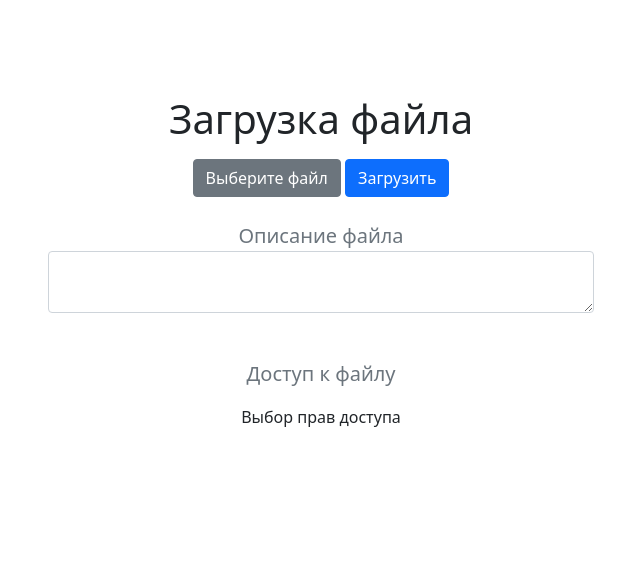
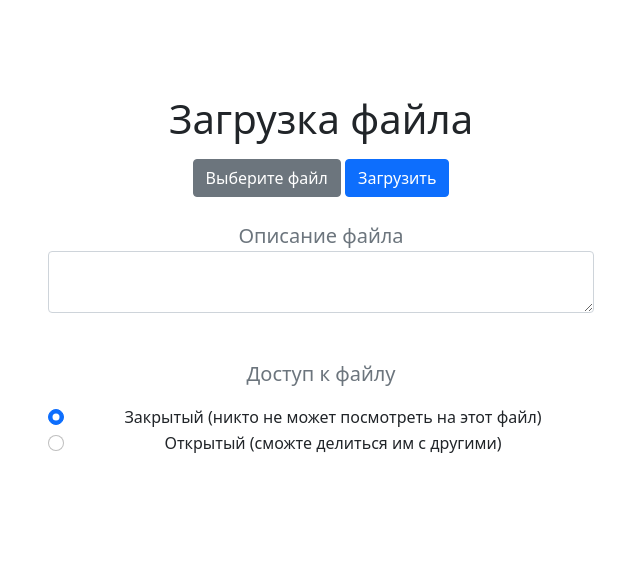
Before and after one commit to prostoLavr/Yandex.Lyceum.Cloud, a Flask app: page /load in a window 1280 px wide. Shown: the part 98-664 px from the top of the page, without its empty margins (319-959 px from the left). Run offline with Flask 2, Linux system fonts and the light colour scheme.

Commit message:
add access to file

```diff
--- a/app/data/db_manager.py
+++ b/app/data/db_manager.py
@@ -92,6 +92,7 @@ def add_new_user(form: dict) -> str:
 def save_file(request):
     file = request.files['File']
     desc = request.form["desc"]
+    is_open = int(request.form["access"])
 
     path = uuid.uuid4().hex
     while os.path.exists(path):
@@ -103,7 +104,7 @@ def save_file(request):
     filename = secure_filename(filename)
 
     file.save(os.path.join(config.files_path, path))
-    file = File(name=filename, path=path, desc=desc, date=datetime.date.today())
+    file = File(name=filename, path=path, desc=desc, date=datetime.date.today(), is_open=is_open)
     db_sess = db_session.create_session()
     db_sess.add(file)
     user = db_sess.query(User).filter_by(id=current_user.id).first()
@@ -151,6 +152,7 @@ def edit_file(file_path, form):
     file = db_sess.query(File).filter_by(path=file_path).one()
     file.name = form['name']
     file.desc = form['desc']
+    file.is_open = int(form['access'])
     db_sess.commit()
 
 
--- a/app/templates/load.html
+++ b/app/templates/load.html
@@ -17,7 +17,18 @@
           <textarea name="desc" id="desc" class="form-control"></textarea><br>
         </p>
         <p class="lead text-muted"><b>Доступ к файлу</b><br>
-          <p>Выбор прав доступа</p>
+          <div class="form-check">
+            <input class="form-check-input" type="radio" name="access" id="close" value=0 checked>
+            <label class="form-check-label" for="close">
+              Закрытый (никто не может посмотреть на этот файл)
+            </label>
+          </div>
+          <div class="form-check">
+            <input class="form-check-input" type="radio" name="access" id="open" value=1>
+            <label class="form-check-label" for="open">
+              Открытый (сможте делиться им с другими)
+            </label>
+          </div>
         </p>
       </div>
     </div>
```
Also changed, not shown: app/templates/file.html (+22 -2 lines).
